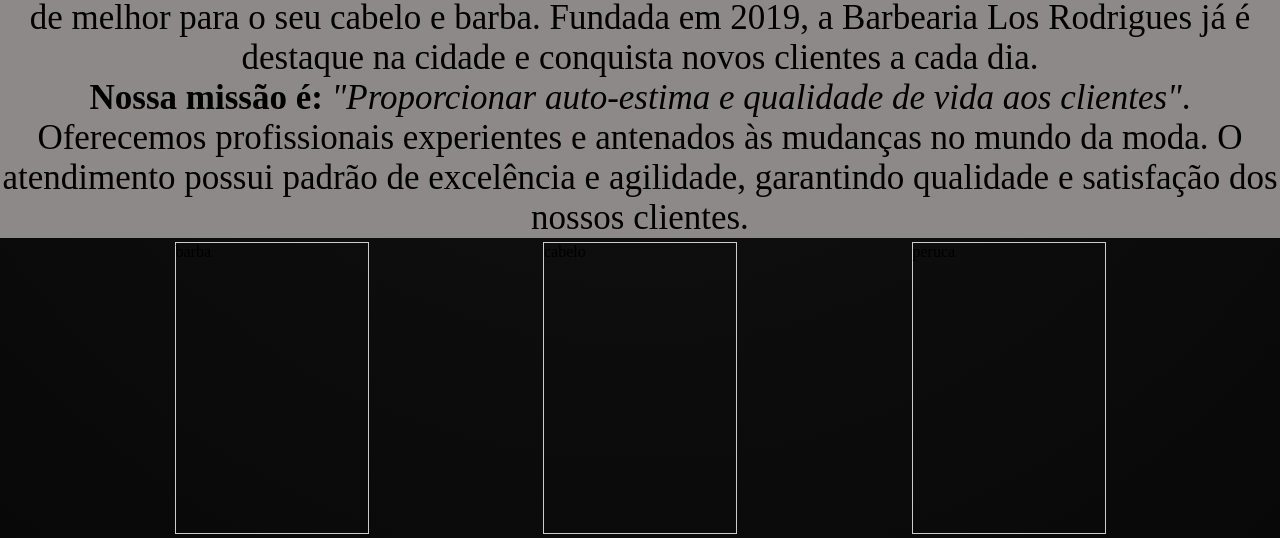
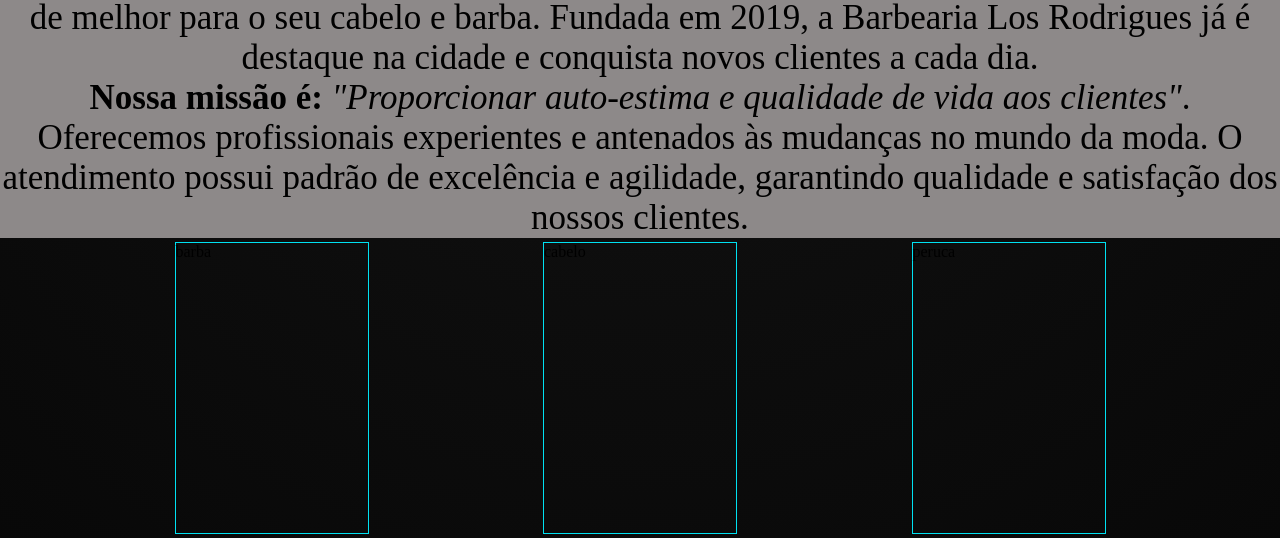
Before and after one commit to emillyju/barbearia, a plain HTML site: page index.html in a window 1280 px wide. Shown: the part 963-1501 px from the top of the page. Drawn offline with Linux system fonts and the light colour scheme.

Commit message:
gggggggggg

```diff
--- a/style.css
+++ b/style.css
@@ -67,5 +67,5 @@
     display: flex;
 width:15%;
 height: 290px;
-border:  1px solid #cccccc;
+border:  1px solid #00e1f1;
 }
```
